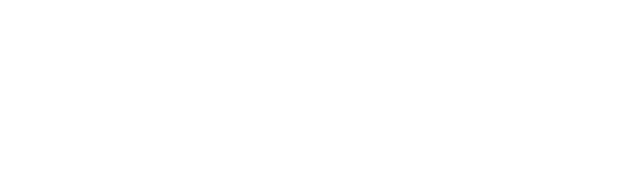
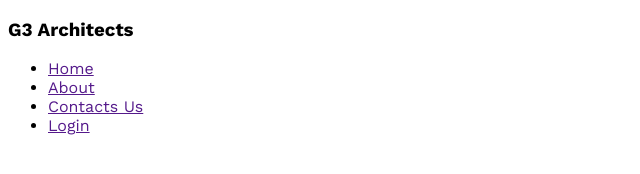
Before and after one commit to sumaiyakhondoker/g3-architects-website, a plain HTML site: page index.html in a window 1280 px wide. Shown: the whole page, without its empty margins (0-640 px from the left). Drawn offline with nearby package versions, Linux system fonts and the light colour scheme.

Commit message:
setup google fonts work sans

```diff
--- a/index.html
+++ b/index.html
@@ -7,6 +7,24 @@
     <link rel="stylesheet" href="styles/architect.css">
 </head>
 <body>
+    <header>
+        <nav>
+            <h3>G3 Architects</h3>
+            <ul>
+                <li><a href="">Home</a></li>
+                <li><a href="">About</a></li>
+                <li><a href="">Contacts Us</a></li>
+                <li><a href="">Login</a></li>
+            </ul>
+        </nav>
+    </header>
 
+    <main>
+
+    </main>
+
+    <footer>
+
+    </footer>
 </body>
 </html>
--- a/styles/architect.css
+++ b/styles/architect.css
@@ -0,0 +1,6 @@
+/* work sans fonts from Google */
+@import url('https://fonts.googleapis.com/css2?family=Inter:wght@400;500;600;700;800;900&family=Merriweather:wght@400;700;900&family=Open+Sans:wght@400;500;600;700;800&family=Work+Sans:ital,wght@0,100..900;1,100..900&display=swap');
+
+*{
+    font-family: "Work Sans", sans-serif;
+}
```
